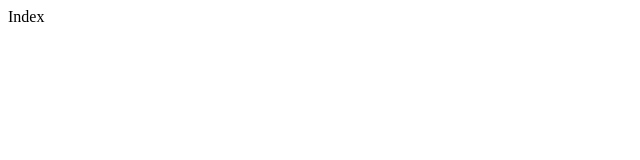
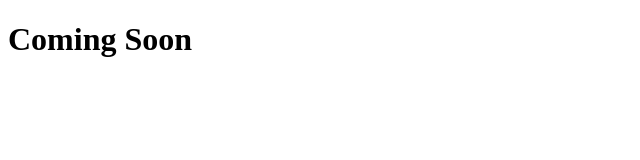
Before and after one commit to gauthamkrishnax/Kanakoot, a Gatsby site: page / in a window 1280 px wide. Shown: the whole page, without its empty margins (0-640 px from the left). Built offline with nearby package versions, Linux system fonts and the light colour scheme; Gatsby itself is replaced by a stand-in of ours.

Commit message:
Front end init

```diff
--- a/src/pages/index.js
+++ b/src/pages/index.tsx
@@ -1,7 +1,11 @@
 import * as React from "react";
 // markup
 const IndexPage = () => {
-  return <div>Index</div>;
+  return (
+    <div>
+      <h1>Coming Soon</h1>
+    </div>
+  );
 };
 
 export default IndexPage;
```
Also changed, not shown: src/pages/calculator.tsx (added, +11 -0 lines), src/pages/404.tsx (renamed from src/pages/404.js).
